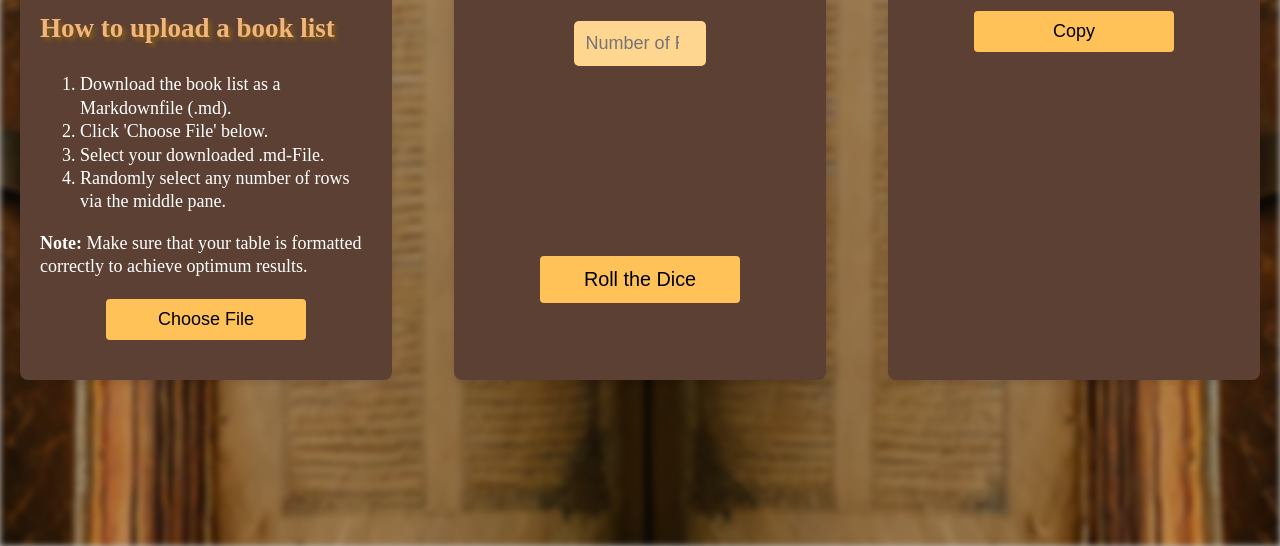
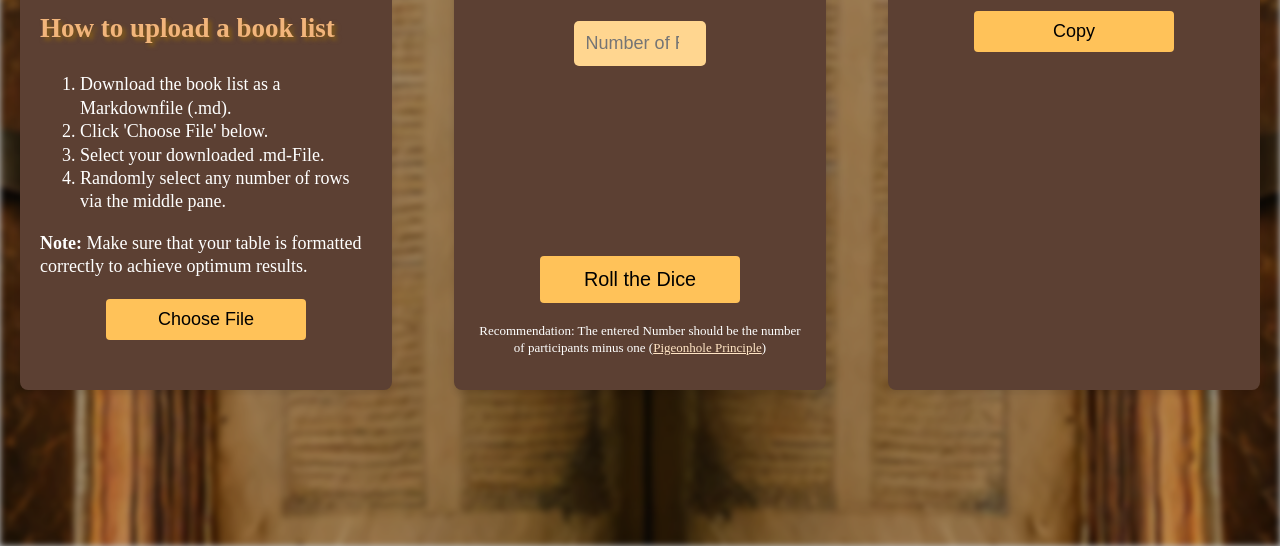
Before and after one commit to thhaase/bookclub_bookselection, a plain HTML site: page index.html in a window 1280 px wide. Shown: the part 254-800 px from the top of the page. Drawn offline with Linux system fonts and the light colour scheme.

Commit message:
added recommendation

```diff
--- a/index.html
+++ b/index.html
@@ -34,6 +34,8 @@
                     <div id="diceContainer"></div>
                     <p id="errorMessage" class="error-message"></p>
                     <button id="rollButton">Roll the Dice</button>
+                    <p style="font-size: small;">Recommendation: The entered Number should be the number of participants minus one (<a href="https://en.wikipedia.org/wiki/Pigeonhole_principle" target="_blank" style="color: bisque;">Pigeonhole Principle</a>)</p>
+
                 </div>
                 <div class="card" id="rightCard">
                     <h2>Selected Books</h2>
```
